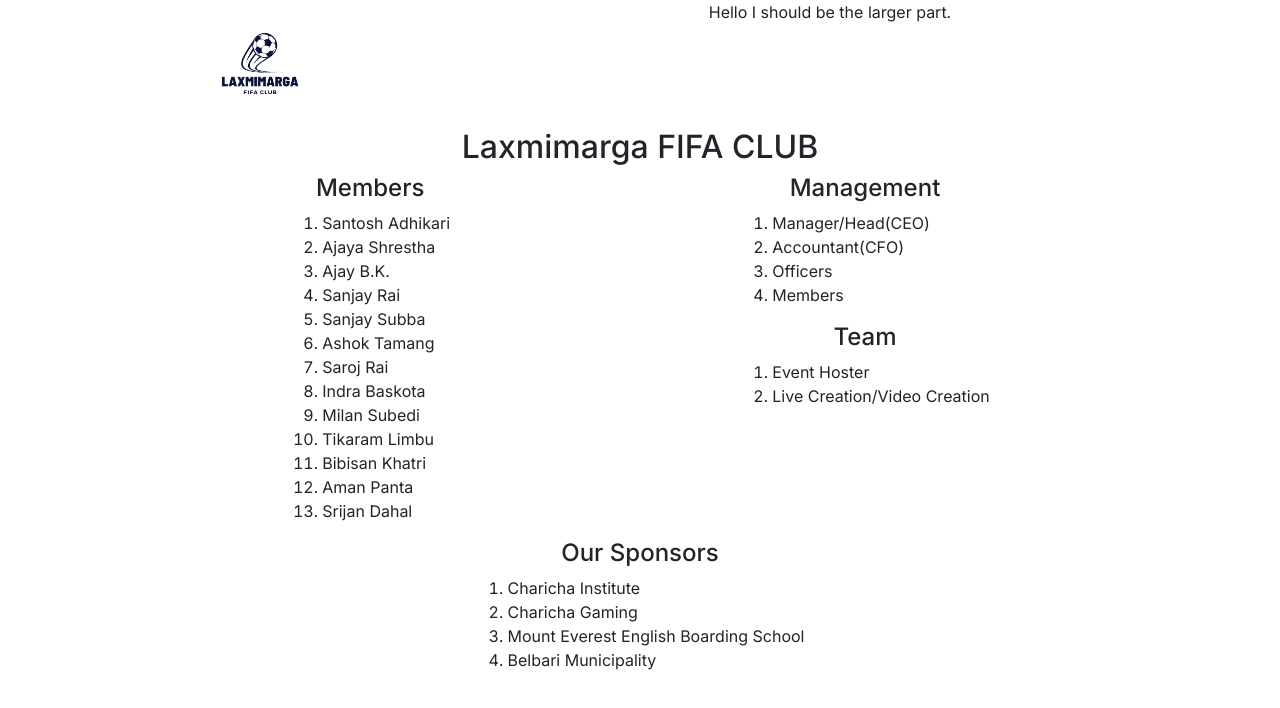
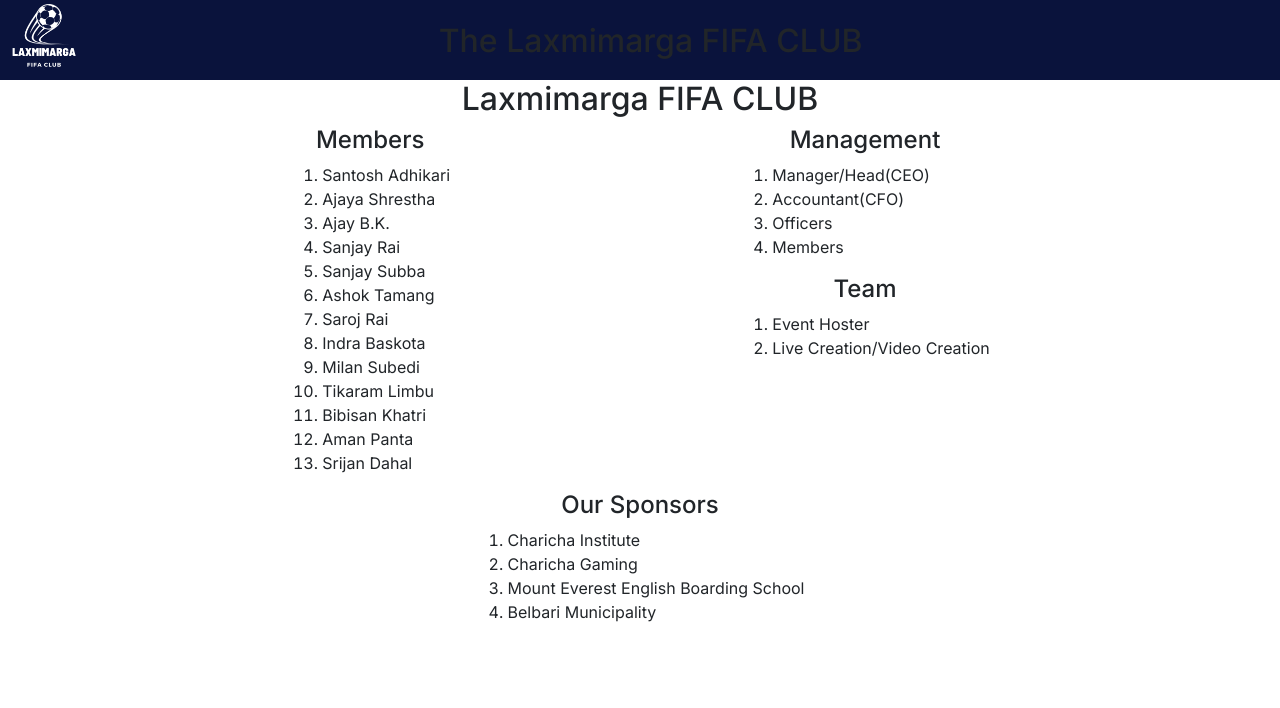
Before and after one commit to UniqueJackal5/fifa_club_lx, a Next.js app: page / in a window 1280 px wide. Shown: the top 708 px of the page. Built offline with nearby package versions, Linux system fonts and the light colour scheme.

Commit message:
added some bootstrap elements

```diff
--- a/src/app/globals.css
+++ b/src/app/globals.css
@@ -30,3 +30,8 @@
   display: flex;
   justify-content: space-evenly;
 }
+
+.headhead{
+  height: 80px;
+  background-color: #0A133C;
+}
--- a/src/app/header.js
+++ b/src/app/header.js
@@ -1,25 +1,41 @@
 
 import Image from 'next/image';
+import logo from './logo_transparent.png';
 
 export default function Header() {
     return (
         <div className="header">
-            <div className="container text-center">
-                <div className="row">
+            <div className="container-fluid headhead">
+                <div className='row align-items-end justify-content-start'>
+                    <div className='col-4 mt-1 text-start'>
+                        <Image
+                            src={logo}
+                            alt="lx fifa club logo"
+                            height="64"
+                            width="64"
+                        />
+                    </div>
+                    <div className='col-8 mt-1 '>
+                        <h2 className=''>The Laxmimarga FIFA CLUB</h2>
+                    </div>
+                </div>
+                {/* <div className="row">
                     <div className="col-4">
                         <div className='img-fluid'>
                             <Image
                             src="/lx_fifa_club.png"
                             alt="LX fifa club logo"
-                            height="128"
-                            width="128"
+                            height="64"
+                            width="64"
                             />
                         </div>
                     </div>
                     <div className="col-8">
-                        <p>Hello I should be the larger part.</p>
+                        <div className=' align-items-center justify-content-start'>
+                            <p>Welcome to the Laxmimarga FIFA Club.</p>
+                        </div>
                     </div>
-                </div>
+                </div> */}
             </div>
         </div>
     );
--- a/src/app/page.module.css
+++ b/src/app/page.module.css
@@ -1,4 +1,4 @@
-.App {
+/* .App {
   text-align: center;
 }
 
@@ -29,4 +29,4 @@
 .orientFlex{
   display: flex;
   justify-content: space-evenly;
-}
+} */
```
Also changed, not shown: src/app/logo_transparent.png (added).
